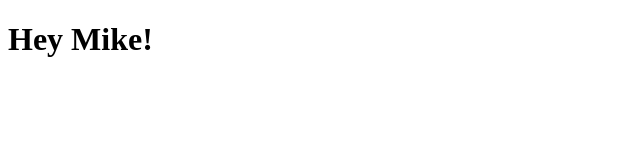
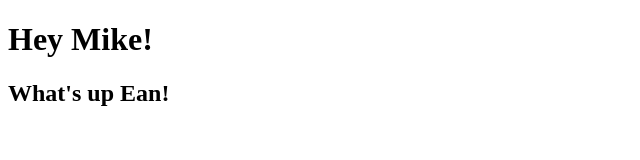
Before and after one commit to Post-opKen/team1, a plain HTML site: page index.html in a window 1280 px wide. Shown: the whole page, without its empty margins (0-640 px from the left). Drawn offline with Linux system fonts and the light colour scheme.

Commit message:
added an h2 header

```diff
--- a/index.html
+++ b/index.html
@@ -6,5 +6,6 @@
 </head>
 <body>
 <h1>Hey Mike!</h1>
+<h2>What's up Ean!</h2>
 </body>
 </html>
```
